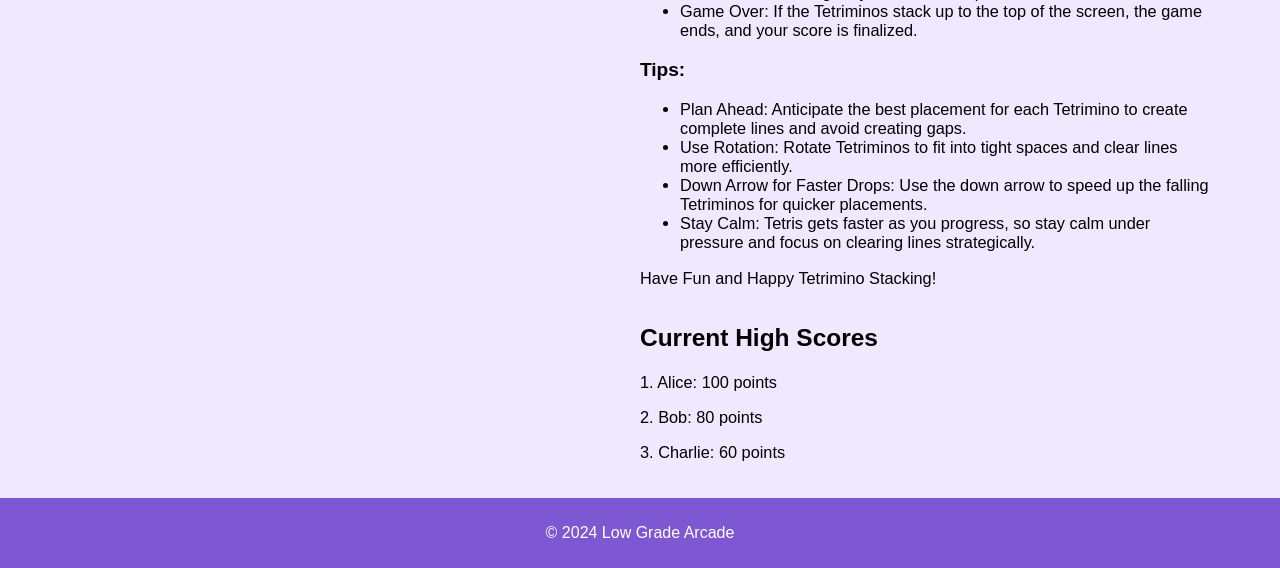
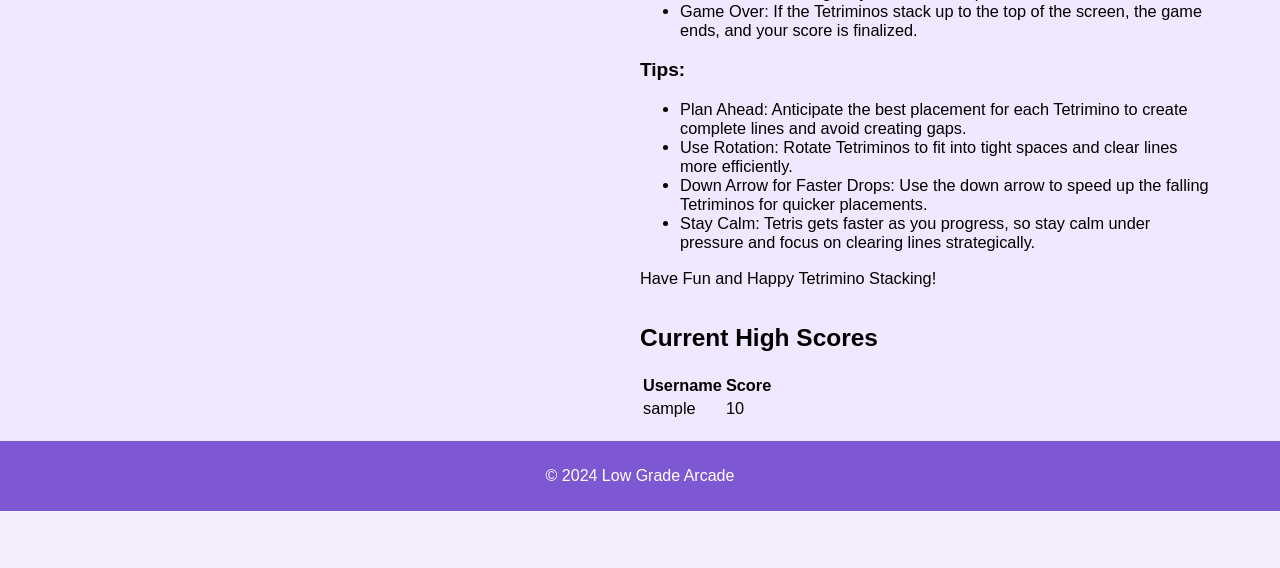
Before and after one commit to forbesw17/LowGradeAcrade, a Flask app: page /games/tetris in a window 1280 px wide. Shown: the part 613-1181 px from the top of the page. After the commit the page ends 1124 px from the top, so only its background shows below. Run offline with Flask 3, Linux system fonts and the light colour scheme; tables that the repository leaves empty hold one stand-in row (values such as "Sample post"); some libraries are stand-ins or nearby versions.

Commit message:
bigger pusshhh

```diff
--- a/app.py
+++ b/app.py
@@ -118,11 +118,12 @@ def game(game_name):
     # your code here...
     stmt = select(highscore_table).order_by(highscore_table.c.score.desc()).limit(5)
 
+    high_scores = []
     with engine.connect() as conn:
         for row in conn.execute(stmt):
-            print(row)
+            high_scores.append(row)  # convert row to dictionary and append to list
 
-    return render_template(f'games/{game_name}.html')
+    return render_template(f'games/{game_name}.html', high_scores=high_scores)
 
 @app.route('/submit_score', methods=['POST'])
 def submit_score():
@@ -176,8 +177,8 @@ def auth():
     return render_template("auth.html")
 
 
-    @app.route('/login')
-    def login():
+@app.route('/login')
+def login():
      return render_template("login.html")
 
 
--- a/static/game_scripts/tetris.js
+++ b/static/game_scripts/tetris.js
@@ -243,7 +243,7 @@ const player = {
 };
 
 let dropCounter = 0;
-let dropInterval = 1000;
+let dropInterval = 150;
 let lastTime = 0;
 
 document.addEventListener("keydown", (event) => {
--- a/templates/auth.html
+++ b/templates/auth.html
@@ -20,7 +20,7 @@
       <form action="" method="post">
         <input type="text" id="username" name="username" placeholder="Username" required />
         <input type="password" id="password" name="password" placeholder="Password" />
-        <button type="submit" formaction="register.php">Sign Up</button>
+        <button type="submit" formaction="/auth">Sign Up</button>
         <a href="/login">Already have an account? Sign in here.</a>
       </form>
     </main>
--- a/templates/games/game_base.html
+++ b/templates/games/game_base.html
@@ -29,6 +29,18 @@
           <h2>Current High Scores</h2>
           {% block high_scores %}
           <!-- Game-specific high scores will go here -->
+          <table>
+            <tr>
+              <th>Username</th>
+              <th>Score</th>
+            </tr>
+            {% for score in high_scores %}
+            <tr>
+              <td>{{ score.username }}</td>
+              <td>{{ score.score }}</td>
+            </tr>
+            {% endfor %}
+          </table>
           {% endblock %}
         </div>
       </div>
--- a/templates/games/tetris.html
+++ b/templates/games/tetris.html
@@ -89,10 +89,20 @@
 
       <p>Have Fun and Happy Tetrimino Stacking!</p>
     </div>
-    {% endblock %} {% block high_scores %}
-    <p>1. Alice: 100 points</p>
-    <p>2. Bob: 80 points</p>
-    <p>3. Charlie: 60 points</p>
+    {% endblock %}
+    {% block high_scores %}
+    <table>
+      <tr>
+        <th>Username</th>
+        <th>Score</th>
+      </tr>
+      {% for score in high_scores %}
+      <tr>
+        <td>{{ score[0] }}</td>
+        <td>{{ score.score }}</td>
+      </tr>
+      {% endfor %}
+    </table>
     <script src="{{ url_for('static', filename='game_scripts/tetris.js') }}"></script>
     {% endblock %}
   </body>
```
Also changed, not shown: templates/games/snake.html (+12 -4 lines), templates/games/space-invaders.html (+14 -4 lines).
